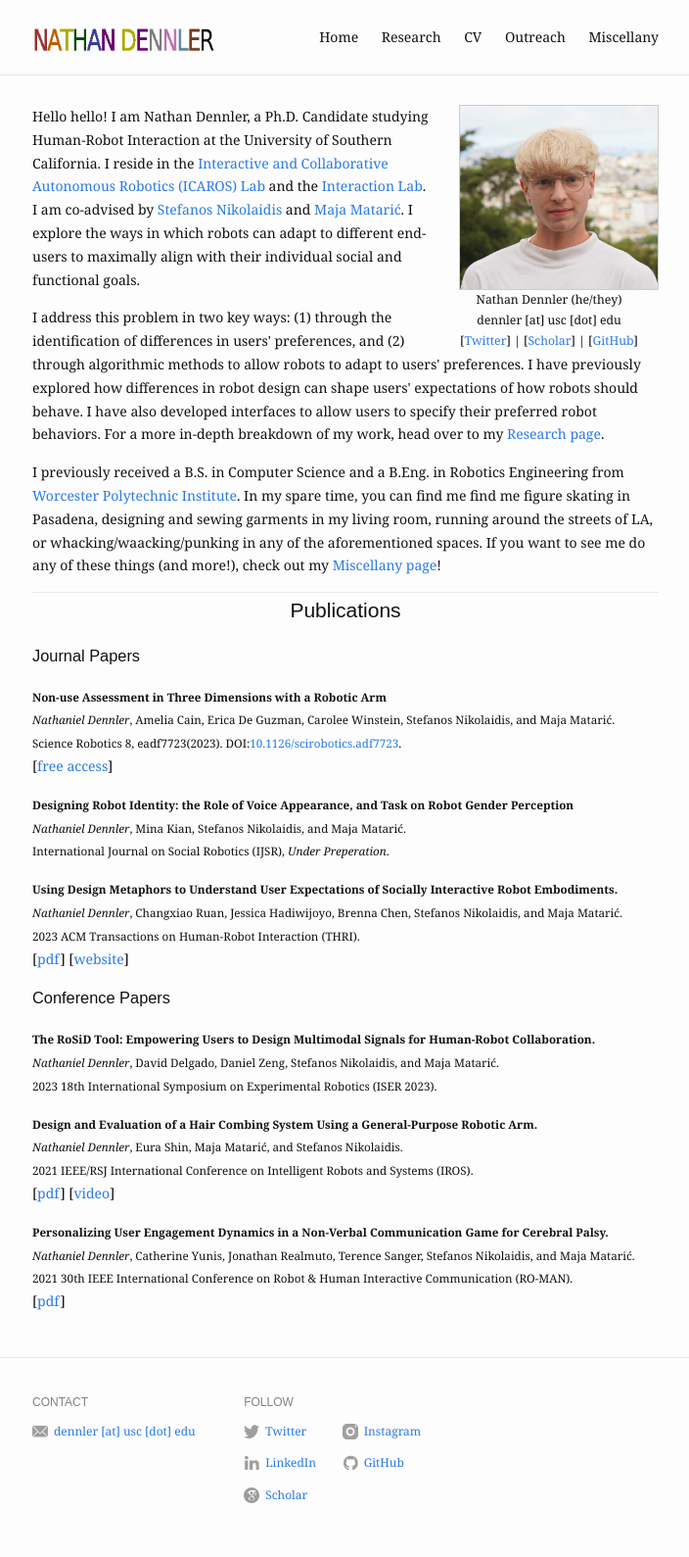
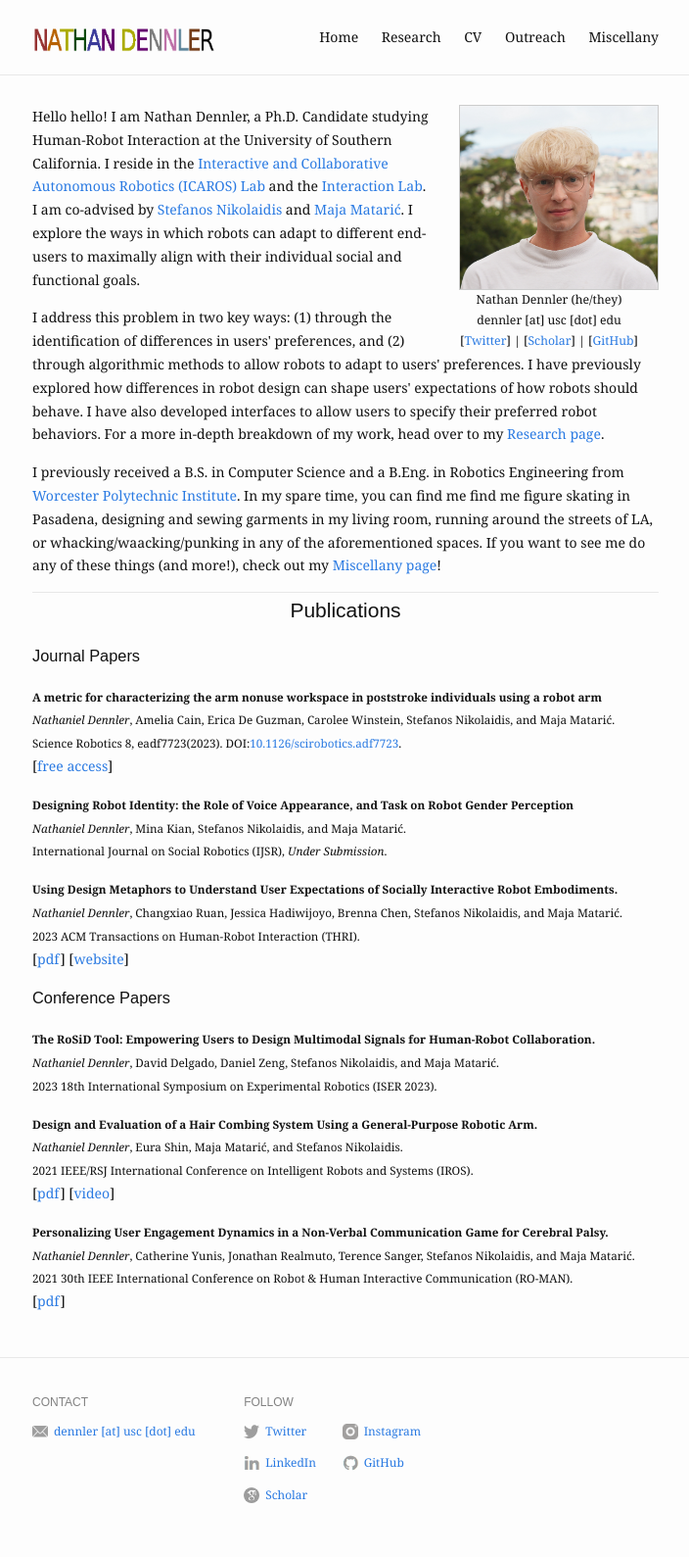
Before and after one commit to ndennler/ndennler.github.io, a Jekyll site: the page built from index.md, in a window 1280 px wide. Shown: the whole page at 98% size, without its empty margins (287-991 px from the left). Built offline with Jekyll 4.4.1, drawn with Linux system fonts in a browser that asks for light colours.

Commit message:
Update index.md

```diff
--- a/index.md
+++ b/index.md
@@ -26,7 +26,7 @@ Journal Papers
 </h3>
 <p>
   <small>
-  <b> Non-use Assessment in Three Dimensions with a Robotic Arm </b><br>
+  <b> A metric for characterizing the arm nonuse workspace in poststroke individuals using a robot arm </b><br>
   <i>Nathaniel Dennler</i>, Amelia Cain, Erica De Guzman, Carolee Winstein, Stefanos Nikolaidis, and Maja Matarić. <br>
   Science Robotics 8, eadf7723(2023). DOI:<a href="https://www.science.org/stoken/author-tokens/ST-1549/full">10.1126/scirobotics.adf7723</a>.<br>
   </small>
@@ -37,7 +37,7 @@ Journal Papers
   <small>
   <b>Designing Robot Identity: the Role of Voice Appearance, and Task on Robot Gender Perception </b><br>
   <i>Nathaniel Dennler</i>, Mina Kian, Stefanos Nikolaidis, and Maja Matarić. <br>
-  International Journal on Social Robotics (IJSR), <i>Under Preperation</i>.<br>
+  International Journal on Social Robotics (IJSR), <i>Under Submission</i>.<br>
   </small>
 </p>
 <p>
```
